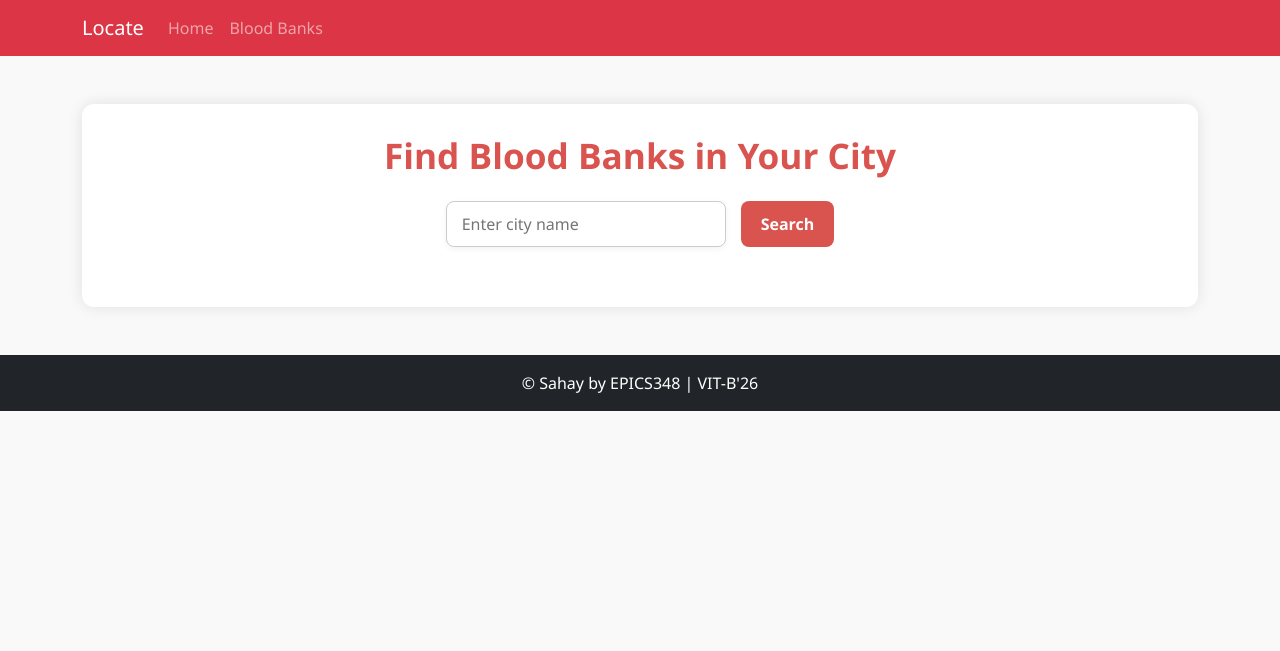
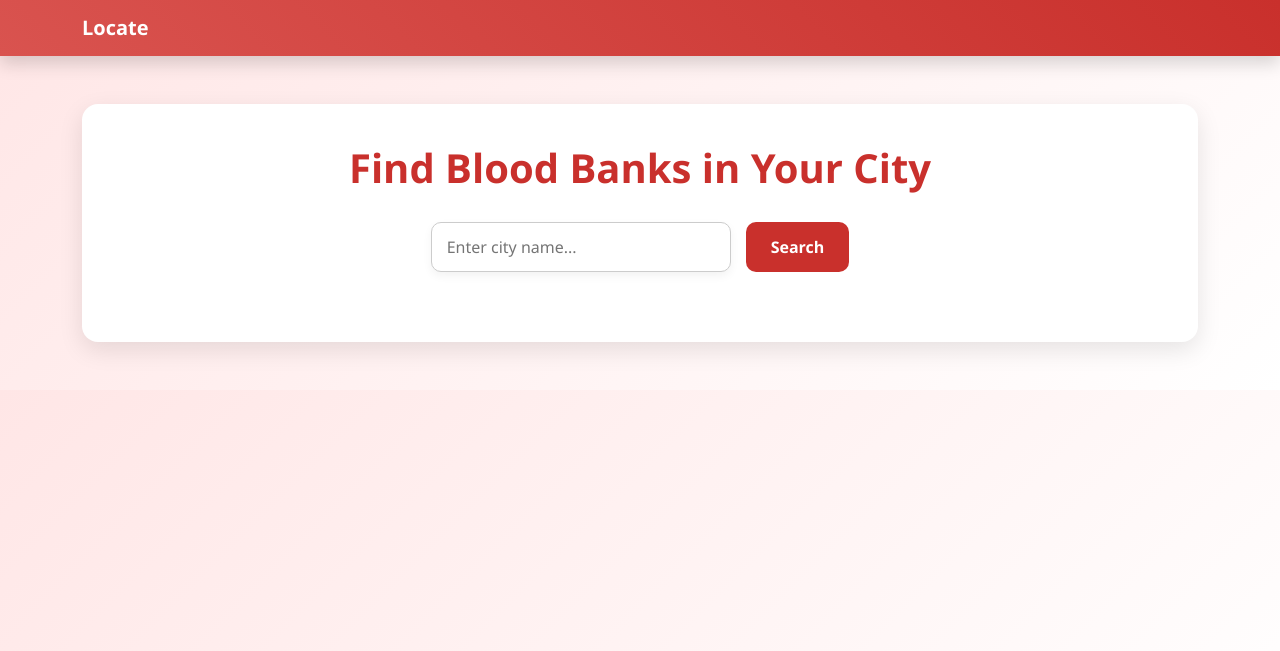
Before and after one commit to wrexrus/locate-blood-banks, a Flask app: page / in a window 1280 px wide. Shown: the top 651 px of the page. Run offline with Flask 3, Linux system fonts and the light colour scheme.

Commit message:
modified the look

```diff
--- a/app.py
+++ b/app.py
@@ -4,9 +4,7 @@ import os
 from flask_cors import CORS
 
 # Initialize Flask app with CORS support
-app = Flask(__name__, static_folder='static', template_folder='templates')
-
-# app = Flask(__name__, static_folder='../../static', template_folder='../../templates')
+app = Flask(__name__, static_folder='../../static', template_folder='../../templates')
 CORS(app)  # Enable CORS for all routes
 
 print("Current directory:", os.getcwd())
@@ -44,7 +42,7 @@ def load_blood_banks():
 @app.route('/blood-banks')
 def blood_banks():
     """Serve the main blood bank search page"""
-    return render_template('blood-banks.html')
+    return render_template('base.html')
 
 @app.route('/search-blood-banks', methods=['POST'])
 def search_blood_banks():
--- a/static/css/blood-banks.css
+++ b/static/css/blood-banks.css
@@ -1,86 +1,94 @@
-/* General Page Styling */
-
-
 body {
   font-family: 'Segoe UI', Tahoma, Geneva, Verdana, sans-serif;
-    background: #f9f9f9;
+  background: linear-gradient(135deg, #ffe6e6, #ffffff);
   color: #333;
+  margin: 0;
+  padding: 0;
 }
 
-/* Blood Bank Container */
-.blood-bank-container {
-    background: #ffffff;
-    border-radius: 12px;
-    padding: 30px;
-    box-shadow: 0 0 15px rgba(0, 0, 0, 0.1);
+/* Navbar Gradient & Shadow */
+.bg-gradient-danger {
+  background: linear-gradient(45deg, #d9534f, #c9302c);
 }
 
-/* Header */
-.blood-bank-container h1 {
-    font-weight: bold;
-    font-size: 2.2rem;
-    margin-bottom: 25px;
-    color: #d9534f;
-    text-align: center;
+/* Container */
+.blood-bank-container {
+  background: #fff;
+  border-radius: 16px;
+  padding: 40px 30px;
+  box-shadow: 0 8px 25px rgba(0, 0, 0, 0.1);
+  animation: fadeIn 0.5s ease-in-out;
 }
 
-/* Search Box */
+/* Heading */
+.blood-bank-container h1 {
+  text-align: center;
+  font-size: 2.5rem;
+  font-weight: 800;
+  color: #c9302c;
+  margin-bottom: 30px;
+}
+
+/* Search */
 .search-box {
   display: flex;
-    flex-wrap: wrap;
   justify-content: center;
   gap: 15px;
+  flex-wrap: wrap;
   margin-bottom: 30px;
 }
 
 #city-input {
-    width: 280px;
-    padding: 10px 15px;
-    border-radius: 8px;
+  width: 300px;
+  padding: 12px 15px;
+  font-size: 1rem;
+  border-radius: 10px;
   border: 1px solid #ccc;
-    font-size: 1rem;
-    box-shadow: 0 2px 6px rgba(0,0,0,0.05);
+  box-shadow: 0 4px 10px rgba(0,0,0,0.05);
+  transition: all 0.3s ease;
+}
+
+#city-input:focus {
+  border-color: #c9302c;
+  box-shadow: 0 0 0 3px rgba(217, 83, 79, 0.25);
 }
 
 #search-btn {
-    background-color: #d9534f;
-    color: #fff;
+  background: #c9302c;
+  color: white;
   border: none;
-    padding: 10px 20px;
-    border-radius: 8px;
+  padding: 12px 25px;
   font-weight: bold;
+  border-radius: 10px;
   cursor: pointer;
-    transition: 0.3s;
+  transition: all 0.3s ease;
 }
 
 #search-btn:hover {
-    background-color: red;
+  background: #a42824;
+  transform: scale(1.05);
 }
 
-/* Blood Bank Card Styling */
+/* Cards */
 .blood-bank-card {
-    background-color: #fff;
-    border-left: 6px solid #d9534f;
-    border-radius: 10px;
+  background: white;
+  border-left: 6px solid #c9302c;
   padding: 20px;
   margin-bottom: 20px;
-    box-shadow: 0px 4px 12px rgba(0, 0, 0, 0.08);
-    transition: all 0.3s ease-in-out;
-    cursor: pointer;
+  border-radius: 10px;
+  box-shadow: 0 4px 12px rgba(0,0,0,0.1);
+  transition: transform 0.3s ease, background-color 0.3s ease;
 }
 
 .blood-bank-card:hover {
-    font-size: 40px;
-    color: white;
-    background-color: rgb(233, 71, 71);
+  background: #fbeaea;
   transform: translateY(-5px);
-    box-shadow: 0px 6px 18px rgba(0, 0, 0, 0.12);
 }
 
 .blood-bank-card h3 {
+  margin-bottom: 10px;
   font-weight: 700;
-    color: #333;
-    margin-bottom: 10px;
+  color: #c9302c;
 }
 
 .blood-bank-card p {
@@ -92,28 +100,32 @@ body {
   color: #555;
 }
 
-/* No Results */
+/* Feedback and Alerts */
 #no-results {
+  font-size: 1.2rem;
+  color: #888;
   text-align: center;
-    font-size: 1.1rem;
-    color: #888;
   margin-top: 20px;
 }
 
-/* Loading Spinner */
 .loading-spinner {
   text-align: center;
+  color: #888;
   font-weight: bold;
-    color: #888;
-    margin-top: 15px;
+  margin-top: 20px;
 }
 
-/* Error Message Styling */
 .error-message {
   background-color: #f8d7da;
   color: #721c24;
+  border-radius: 8px;
   padding: 20px;
-    border-radius: 8px;
-    margin-top: 15px;
+  margin-top: 20px;
   border: 1px solid #f5c6cb;
 }
+
+/* Animation */
+@keyframes fadeIn {
+  from { opacity: 0; transform: translateY(10px); }
+  to { opacity: 1; transform: translateY(0); }
+}
--- a/templates/base.html
+++ b/templates/base.html
@@ -1,66 +1,55 @@
 <!DOCTYPE html>
 <html lang="en">
 <head>
-    <meta charset="UTF-8">
-    <meta name="viewport" content="width=device-width, initial-scale=1.0">
-    <title>{% block title %}Disaster Management{% endblock %}</title>
-    <!-- Bootstrap 5 CSS -->
-    <link href="https://cdn.jsdelivr.net/npm/bootstrap@5.3.0/dist/css/bootstrap.min.css" rel="stylesheet">
-    <!-- Custom CSS (optional) -->
+  <meta charset="UTF-8" />
+  <meta name="viewport" content="width=device-width, initial-scale=1.0"/>
+  <title>Disaster Management - Blood Bank Locator</title>
+
+  <!-- Bootstrap CSS -->
+  <link href="https://cdn.jsdelivr.net/npm/bootstrap@5.3.0/dist/css/bootstrap.min.css" rel="stylesheet" />
+  <!-- Custom CSS -->
+  <!-- <link rel="stylesheet" href="static/css/blood-banks.css"> -->
   <link rel="stylesheet" href="{{ url_for('static', filename='css/blood-banks.css') }}">
-    <!-- Block for page-specific CSS -->
-    {% block css %}{% endblock %}
 </head>
 <body>
-    <!-- Navigation Bar -->
-    <nav class="navbar navbar-expand-lg navbar-dark bg-danger">
+  <!-- Navigation -->
+  <nav class="navbar navbar-expand-lg navbar-dark bg-gradient-danger shadow">
     <div class="container">
-            <a class="navbar-brand" href="/">Locate</a>
-            <button class="navbar-toggler" type="button" data-bs-toggle="collapse" data-bs-target="#navbarNav">
-                <span class="navbar-toggler-icon"></span>
-            </button>
-            <div class="collapse navbar-collapse" id="navbarNav">
-                <ul class="navbar-nav">
-                    <li class="nav-item">
-                        <a class="nav-link" href="/">Home</a>
-                    </li>
-                    <li class="nav-item">
-                        <a class="nav-link" href="/blood-banks">Blood Banks</a>
-                    </li>
-                    <!-- Add other navigation links here -->
-                </ul>
-            </div>
+      <a class="navbar-brand fw-bold" href="/">Locate</a>
+      <!--<button class="navbar-toggler" type="button" data-bs-toggle="collapse" data-bs-target="#navbarNav">-->
+        <!--<span class="navbar-toggler-icon"></span>-->
+      <!--</button>-->
+      <!--<div class="collapse navbar-collapse justify-content-end" id="navbarNav">-->
+      <!--  <ul class="navbar-nav">-->
+      <!--    <li class="nav-item"><a class="nav-link active" href="/">Home</a></li>-->
+      <!--    <li class="nav-item"><a class="nav-link" href="/blood-banks">Blood Banks</a></li>-->
+      <!--  </ul>-->
+      <!--</div>-->
     </div>
   </nav>
 
   <!-- Main Content -->
   <div class="container my-5">
-        <!-- Flash messages (for alerts/notifications) -->
-        {% with messages = get_flashed_messages(with_categories=true) %}
-            {% if messages %}
-                {% for category, message in messages %}
-                    <div class="alert alert-{{ category }} alert-dismissible fade show">
-                        {{ message }}
-                        <button type="button" class="btn-close" data-bs-dismiss="alert"></button>
-                    </div>
-                {% endfor %}
-            {% endif %}
-        {% endwith %}
+    <div class="blood-bank-container">
+      <h1>Find Blood Banks in Your City</h1>
 
-        <!-- Child templates will insert content here -->
-        {% block content %}{% endblock %}
+      <div class="search-box">
+        <input type="text" id="city-input" placeholder="Enter city name..." />
+        <button id="search-btn"><i class="bi bi-search"></i> Search</button>
       </div>
 
-    <!-- Footer -->
-    <footer class="bg-dark text-white text-center py-3 mt-5">
-        <div class="container">
-            <p class="mb-0">&copy; Sahay by EPICS348 | VIT-B'26</p>
+      <div id="results-container"></div>
+
+      <div id="no-results" class="fade-in" style="display: none;">
+        <p>No blood banks found in this city. Try a nearby major city.</p>
       </div>
-    </footer>
+    </div>
+  </div>
 
-    <!-- Bootstrap 5 JS Bundle (includes Popper) -->
+
+  <!-- Bootstrap JS -->
   <script src="https://cdn.jsdelivr.net/npm/bootstrap@5.3.0/dist/js/bootstrap.bundle.min.js"></script>
-    <!-- Block for page-specific JS (e.g., blood-banks.js) -->
-    {% block js %}{% endblock %}
+  <!-- JS -->
+  <script src="script.js"></script>
 </body>
 </html>
--- a/templates/blood-banks.html
+++ /dev/null
@@ -1,22 +0,0 @@
-{% extends "base.html" %} <!-- if you have a base template -->
-
-{% block content %}
-<div class="blood-bank-container">
-    <h1>Find Blood Banks in Your City</h1>
-
-    <div class="search-box">
-        <input type="text" id="city-input" placeholder="Enter city name">
-        <button id="search-btn">Search</button>
-    </div>
-
-    <div id="results-container">
-        <!-- Results will be displayed here -->
-    </div>
-
-    <div id="no-results" style="display: none;">
-        <p>No blood banks found in this city. Try a nearby major city.</p>
-    </div>
-</div>
-
-<script src="{{ url_for('static', filename='js/blood-banks.js') }}"></script>
-{% endblock %}
```
Lines whose indentation alone changed are shown as unchanged.
